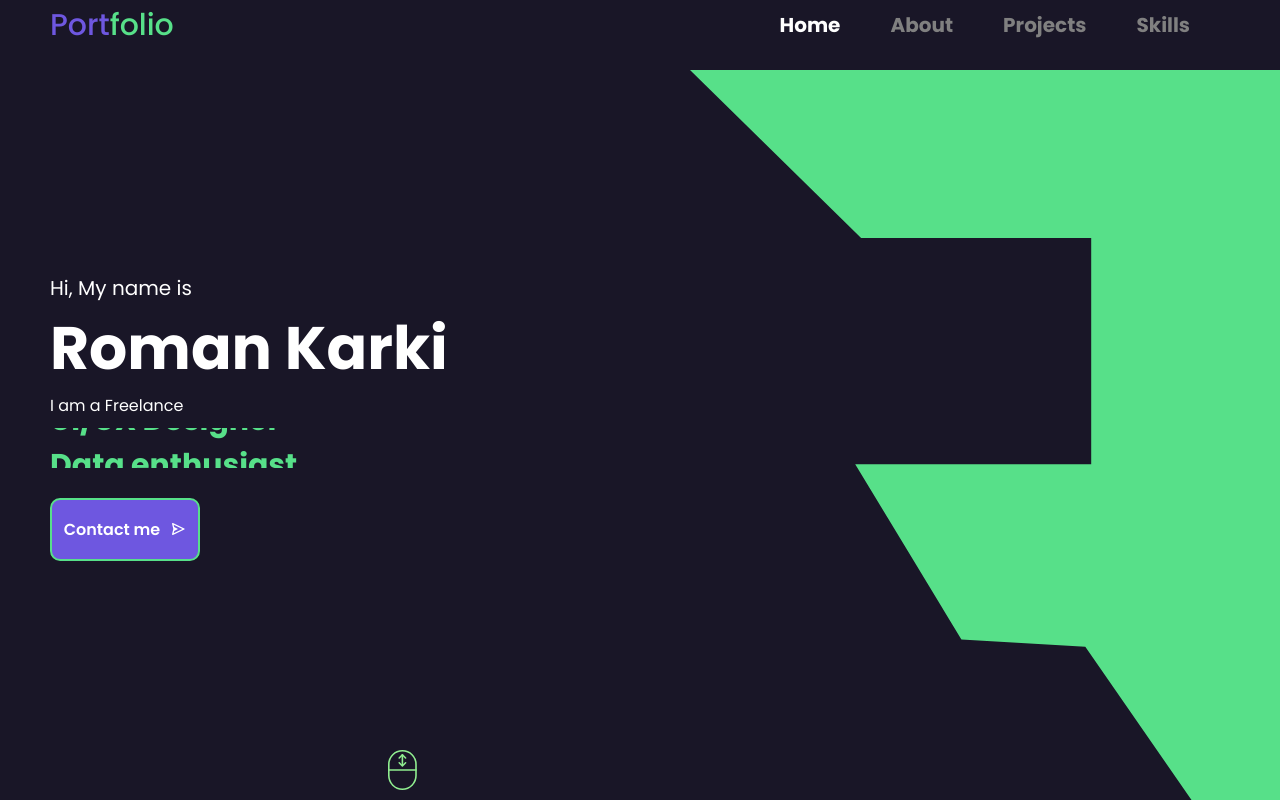
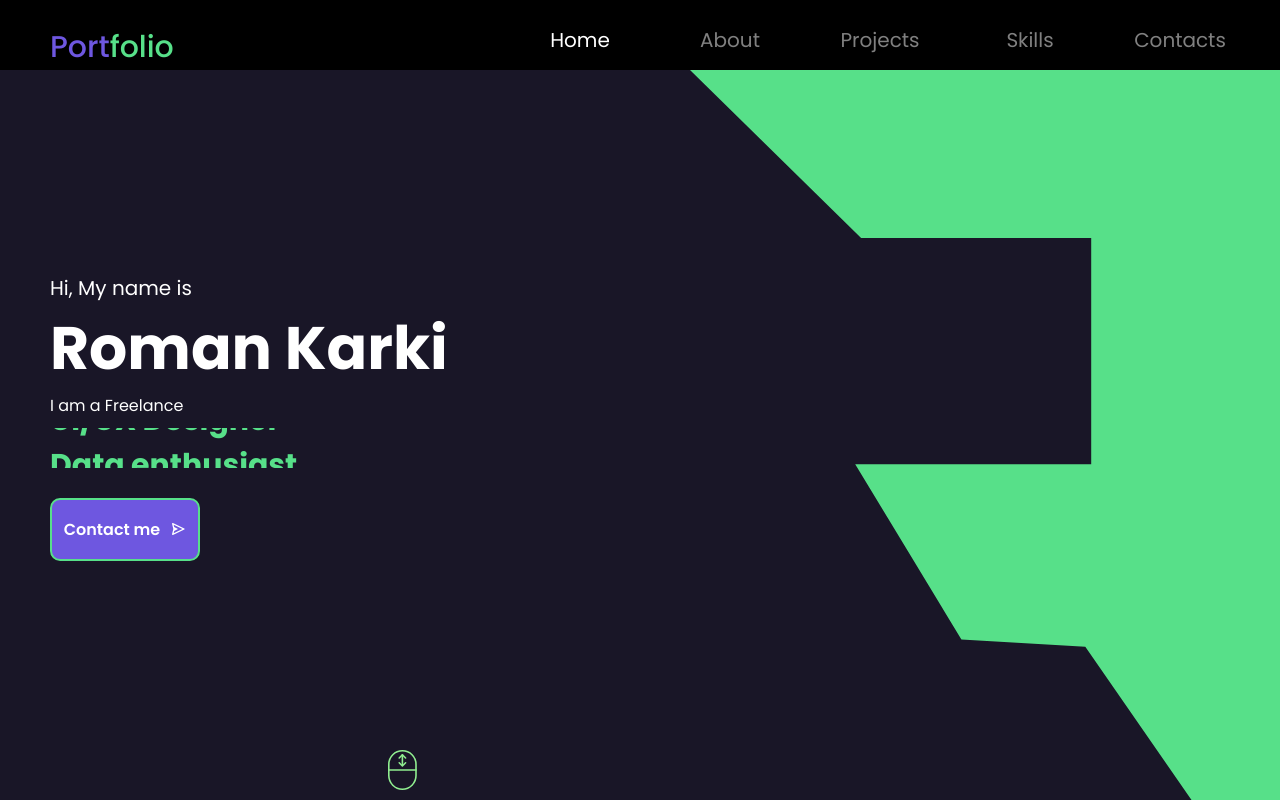
Before and after one commit to rxmxndai/Portfolio, a React (Create React App) app: page / in a window 1280 px wide. Built offline with nearby package versions, Linux system fonts and the light colour scheme.

Commit message:
Minor responsive issue fixes

```diff
--- a/src/components/About/about.scss
+++ b/src/components/About/about.scss
@@ -24,7 +24,7 @@
 
       @include mobile {
         top: 0px;
-        left: 50px;
+        left: 15%;
       }
     }
 
@@ -46,7 +46,7 @@
       @include mobile {
         height: 80%;
         top: 20px;
-        left: 70px;
+        left: 20%;
       }
     }
   }
--- a/src/components/Contacts/Contacts.jsx
+++ b/src/components/Contacts/Contacts.jsx
@@ -13,7 +13,7 @@ const Contacts = () => {
 
   }
   return (
-    <div className="contact" id="contact">
+    <div className="contact" id="contacts">
       <div className="left">
         <img src="" alt="" />
       </div>
--- a/src/components/Navbar/Navbar.jsx
+++ b/src/components/Navbar/Navbar.jsx
@@ -5,10 +5,12 @@ const Navbar = () => {
     <div className="navbar" id="navbar">
       <div className="Container">
         <div className="Wrapper">
+
           <h1 className="Logo">
             {" "}
             Port<span>folio</span>
           </h1>
+
           <div className="Right">
             <ul className="Menu">
               <li className="MenuItems">
@@ -31,6 +33,10 @@ const Navbar = () => {
                 {" "}
                 <a href="#skills"> Skills </a>{" "}
               </li>
+              <li className="MenuItems">
+                {" "}
+                <a href="#contacts"> Contacts </a>{" "}
+              </li>
             </ul>
           </div>
         </div>
--- a/src/components/Navbar/navbar.scss
+++ b/src/components/Navbar/navbar.scss
@@ -1,17 +1,22 @@
+@import "../../index.scss";
+
 .Container {
+  display: flex;
+  flex-direction: column-reverse;
+  background-color: black;
+  height: 70px;
+  width: 100%;
   position: fixed;
   top: 0;
-    width: 100%;
-    height: 70px;
   z-index: 2;
-}
+
+
 
   .Wrapper {
+    padding: 0px 50px;
     display: flex;
-  padding: 0px 50px;
-  align-items: center;
     justify-content: space-between;
-}
+
 
     .Logo {
       font-size: 30px;
@@ -24,47 +29,39 @@
       }
     }
 
-
     .Right {
-  display: flex;
-  // width: 60%;
-  align-items: center;
-}
 
       .Menu {
+        list-style: none;
         display: flex;
-  font-size: 20px;
-
-  @media only screen and (max-width:768px) {
-    display: none;
-  }
-}
 
         a {
           text-decoration: none;
-  font-family: inherit;
           color: gray;
         }
 
-
-
         .MenuItems {
-    list-style: none;
-    margin-right: 30px;
-    font-weight: bold;
           cursor: pointer;
+          margin-left: 50px;
+          text-decoration: none;
+          color: gray;
+          width: 100px;
+          text-align: center;
+          font-size: 20px;
         }
 
         .active {
           color: white;
         }
+      }
+    }
+  }
+}
 
 
-.Button {
-  border: 1px solid var(--Green);
-  padding: 10px 15px;
-  background-color: var(--Blue);
-  font-weight: bold;
-  border-radius: 10px;
-  cursor: pointer;
+
+@media only screen and (max-width: 969px) {
+  .Right {
+    display: none;
   }
+}
--- a/src/components/ProjectList/projectList.scss
+++ b/src/components/ProjectList/projectList.scss
@@ -1,4 +1,4 @@
-li {
+.projectList {
     margin-right: 50px;
     padding: 10px;
     border-radius: 10px;
```
Lines whose indentation alone changed are shown as unchanged.
